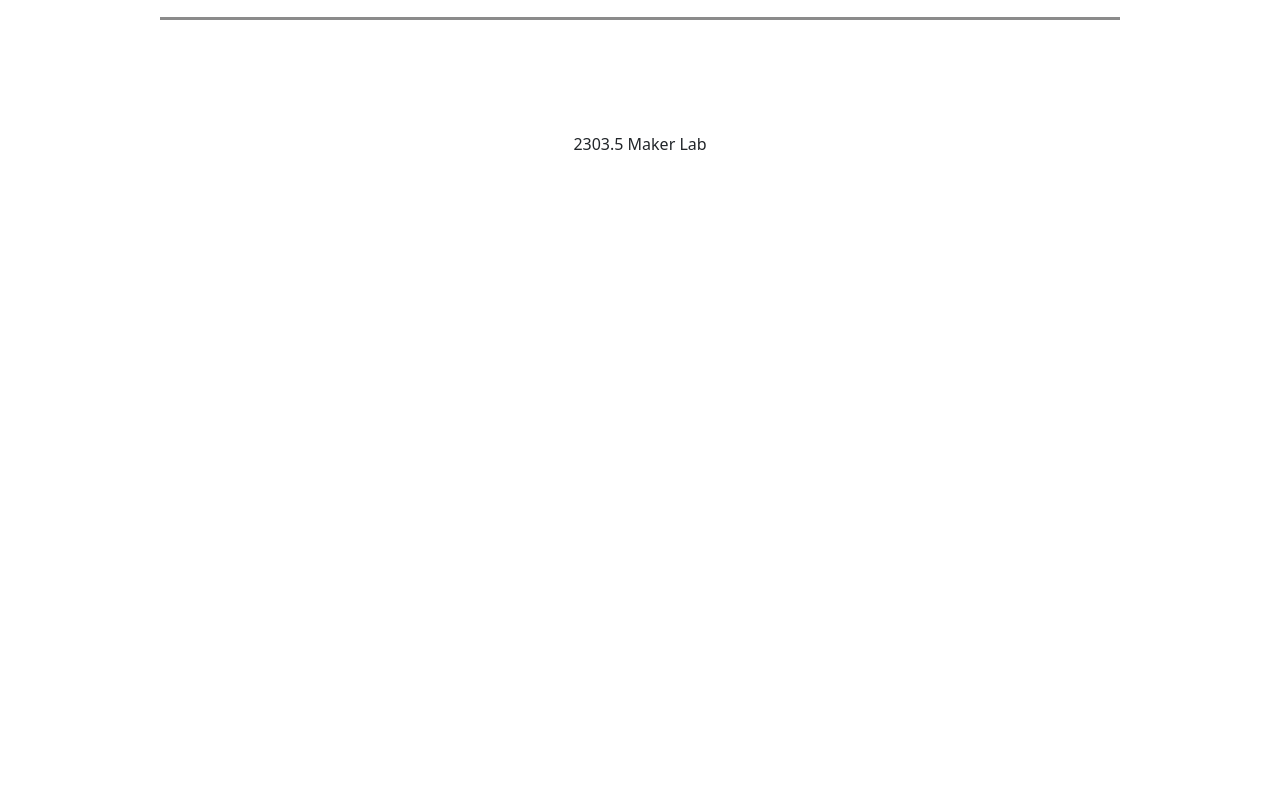
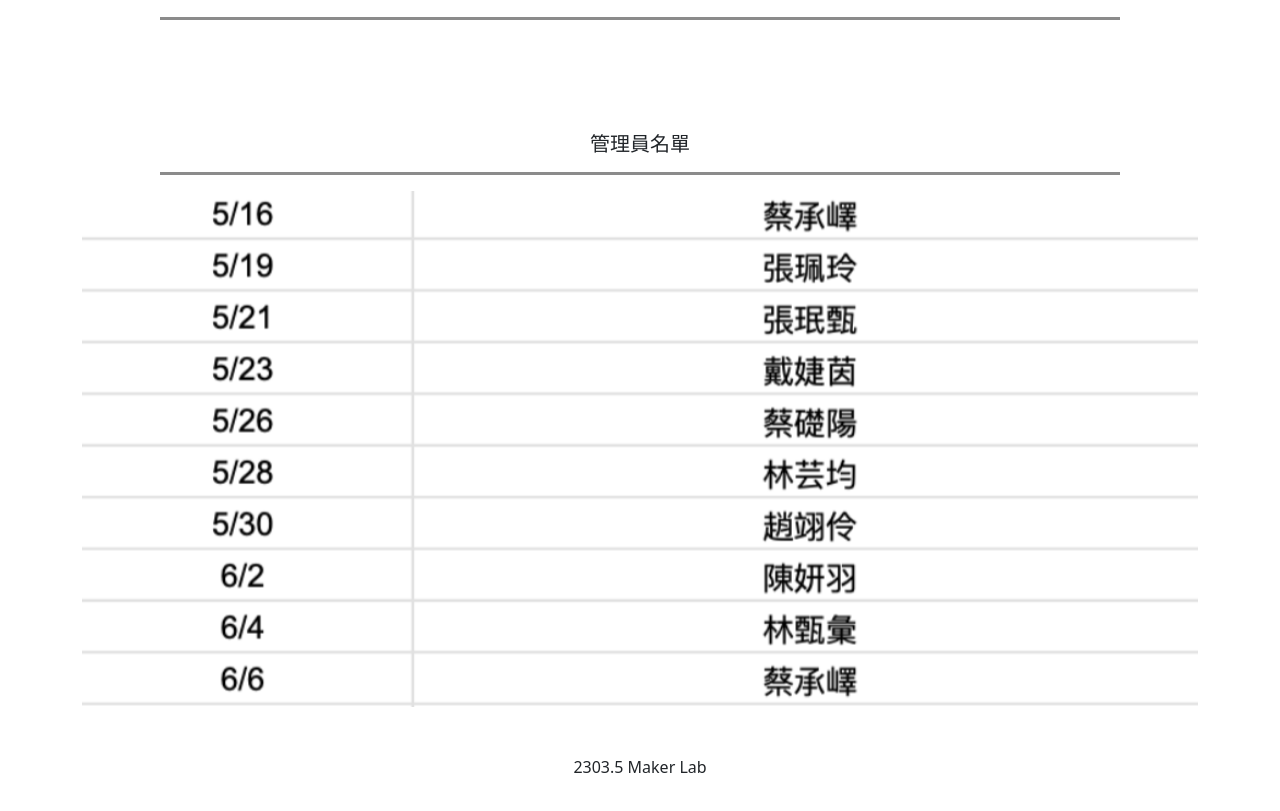
Before and after one commit to ChunRed/LaserBooking, a Next.js app in the folder main/: page / in a window 1280 px wide. Shown: the part 862-1673 px from the top of the page. Before the commit the page ends 1066 px from the top, so only its background shows below. Built offline with nearby package versions, Linux system fonts and the light colour scheme.

Commit message:
加入管理員名單

```diff
--- a/main/pages/index.js
+++ b/main/pages/index.js
@@ -6,6 +6,7 @@ import layout from '../styles/layout.module.css';
 import { useState, useEffect } from "react";
 import { initializeApp } from "firebase/app";
 import { getDatabase, ref, child, get, set, push } from "firebase/database";
+import Image from 'next/image'
 
 import $ from "jquery";
 
@@ -287,6 +288,26 @@ export default function Home({ allPostsData }) {
           </div>
         </div>
 
+        <div className="row mt-5 text-center h5">
+          <div className="col">管理員名單</div>
+        </div>
+
+        <div className="row mt-3  ">
+          <div className={layout.hrline}></div>
+        </div>
+
+
+        <div className="row mt-3  ">
+          <Image
+            src="/images/list.png"
+            alt="管理員名單"
+            layout="responsive"
+            width={1022}   // 圖片原始寬度
+            height={472}   // 圖片原始高度
+          />
+        </div>
+
+
 
         <div className="row mt-5 text-center mb-5">
             <div className="col">2303.5 Maker Lab</div>
```
Also changed, not shown: main/public/images/list.png (added), 1 other file (tests, documents, lock files or other folders).
